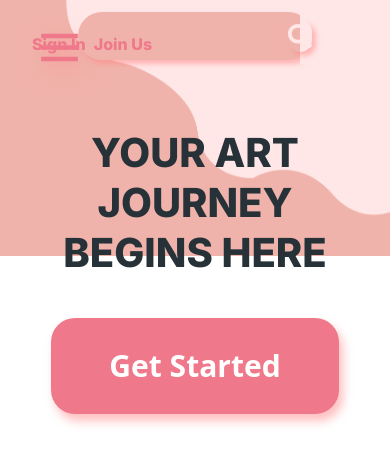
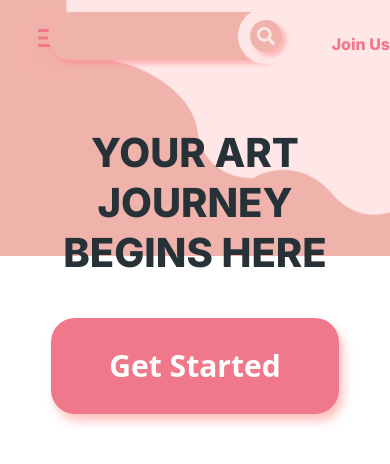
Before and after one commit to Tony-ArtZ/art-comm, a Next.js app: page / in a window 390 px wide. Shown: the top 464 px of the page. Built offline with nearby package versions, Linux system fonts and the light colour scheme.

Commit message:
fixed more responsive ui bugs

```diff
--- a/pages/index.tsx
+++ b/pages/index.tsx
@@ -15,21 +15,21 @@ const Hero = () => {
       />
       <nav className="flex p-5 px-8 flex-row w-screen absolute justify-between">
         <button>
-          <BiMenu className="text-interactive drop-shadow-glow text-[55px]" />
+          <BiMenu className="text-interactive drop-shadow-glow sm:text-[55px] text-4xl" />
         </button>
-        <div className=" h-8 sm:h-12 2xl:h-14 absolute left-0 right-0 ml-auto mr-auto xl:w-[400px] 2xl:w-[456px] sm:w-[350px] w-[60vw]  flex flex-row justify-center items-center">
+        <div className=" h-8 sm:h-12 2xl:h-14 absolute left-0 right-0 sm:ml-auto sm:mr-auto ml-12 xl:w-[400px] 2xl:w-[456px] sm:w-[350px] w-[60vw]  flex flex-row justify-center items-center">
           <input className=" bg-primary text-white text-xl font-inter shadow-glowLow rounded-[40px] h-full p-6 w-full outline-none " />
-          <div className="h-full 2xl:w-14 lg:w-12  absolute right-0 rounded-full outline outline-secondary outline-[12px]" />
-          <button className=" text-white text-xl flex justify-center shadow-glowLow items-center 2xl:w-14 lg:w-12 h-full right-0 absolute rounded-full ">
+          <div className="h-full 2xl:w-14 sm:w-12 w-8 absolute right-0 rounded-full outline outline-secondary outline-[12px]" />
+          <button className=" text-white text-xl flex justify-center shadow-glowLow items-center 2xl:w-14 sm:w-12 w-8 h-full right-0 absolute rounded-full ">
             <FaSearch
               fontSize="24px"
-              className="text-secondary 2xl:text-[24px] lg:text-xl hover:text-white hover:drop-shadow-glowHigh 2xl:hover:text-3xl xl:hover:text-2xl transition-all ease-in-out"
+              className="text-secondary 2xl:text-[24px] sm:text-xl text-lg hover:text-white hover:drop-shadow-glowHigh 2xl:hover:text-3xl sm:hover:text-2xl hover:text-xl transition-all ease-in-out"
             />
           </button>
         </div>
-        <ul className="flex gap-2 2xl:gap-8 xl:gap-4 mt-3 flex-row absolute xl:right-24 sm:right-8 lg:right-12">
+        <ul className="flex gap-2 2xl:gap-8 xl:gap-4 mt-3 flex-row absolute xl:right-24 sm:right-8 lg:right-12 right-0">
           <li className="list-item lg:flex hidden">Become An Artist</li>
-          <li className="list-item">Sign In</li>
+          <li className="list-item sm:flex hidden">Sign In</li>
           <li className="list-item">Join Us</li>
         </ul>
       </nav>
@@ -45,6 +45,12 @@ const Hero = () => {
   );
 };
 
+const FeaturedFeed = ()=>{
+  return (
+    <header className="w-screen 2xl:h-[870px] xl:h-[750px] sm:h-[600px] bg-featured bg-cover h-[256px] ">
+    </header>
+    )
+}
 export default function Home() {
   return (
     <>
--- a/tailwind.config.js
+++ b/tailwind.config.js
@@ -17,6 +17,7 @@ module.exports = {
         },
       backgroundImage: {
         hero: "url('/bg.png')",
+        featured: "url('/featured.png')",
       },
       boxShadow: {
         glow: "4px 7px 10px rgba(255, 130, 130, 0.5)",
```
